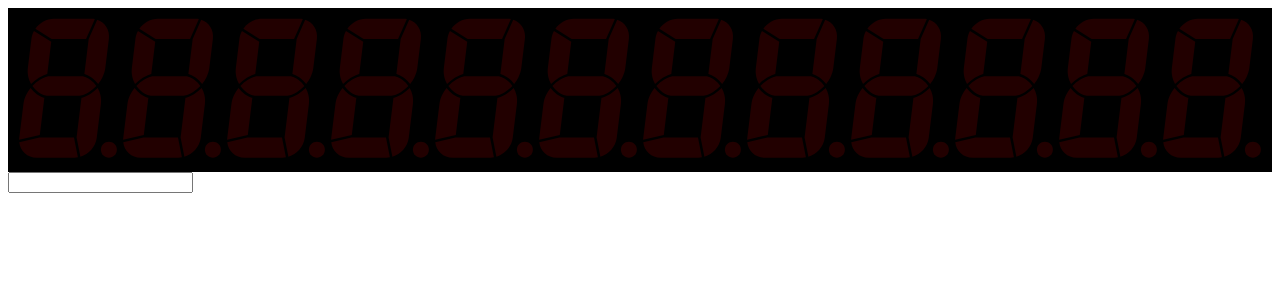
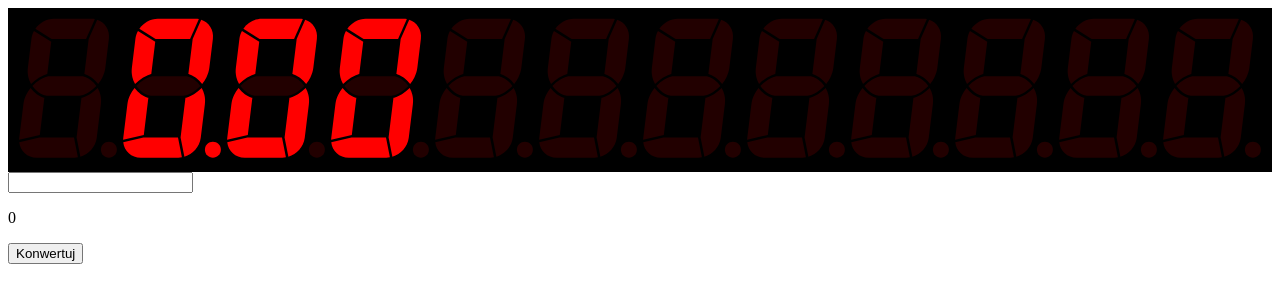
Before and after one commit to damjes/hp21react, a React (Vite) app: page / in a window 1280 px wide. Shown: the top 302 px of the page. Built offline with nearby package versions, Linux system fonts and the light colour scheme.

Commit message:
Działa konwersja stringa na liczbę

```diff
--- a/src/App.tsx
+++ b/src/App.tsx
@@ -11,7 +11,7 @@ function App() {
 	const [poPrzecinku, _setPoPrzecinku] = useState(2)
 	const [wykładnicza, _setWykładnicza] = useState(false)
 	const [napisInputa, setNapisInputa] = useState('')
-	const liczba = napisInputa
+	const [liczba, setLiczba] = useState(0)
 
 	function zapiszMantyse(napisSurowy: string, miejsce: number): [string, number] {
 		const napisZeZnakiem = ((napisSurowy[0] === '-' ? '' : ' ') + napisSurowy)
@@ -56,12 +56,34 @@ function App() {
 		return {napis, gdziePrzecinek}
 	}
 
-	const {napis, gdziePrzecinek} = ustalZawartośćWyświetlacza({napis: liczba, gdziePrzecinek: -1})
+	function czyWykładniczaWStringu(napis: string): boolean {
+		if(napis[-3] === '-')
+			return true
+
+		if(napis[-3] === ' ')
+			return napis[-2] !== ' '
+
+		return false
+	}
+
+	function konwertujNaLiczbę(napis: string): number {
+		if(czyWykładniczaWStringu(napis)) {
+			const mantysa = napis.slice(0, -3)
+			const cecha = napis.slice(-3)
+			const liczba = mantysa + 'e' + cecha
+			return Number(liczba)
+		} else {
+			return Number(napis)
+		}
+	}
+
+	const {napis, gdziePrzecinek} = ustalZawartośćWyświetlacza(liczba)
 
 	return <>
 		<Wyświetlacz napis={napis} przecinek={gdziePrzecinek} długość={długośćWyświetlacza} />
 		<input type="text" name="napis" value={napisInputa} onChange={e => setNapisInputa(e.target.value)} />
 		<p>{liczba}</p>
+		<button onClick={() => setLiczba(konwertujNaLiczbę(napisInputa))}>Konwertuj</button>
 	</>
 }
 
```
